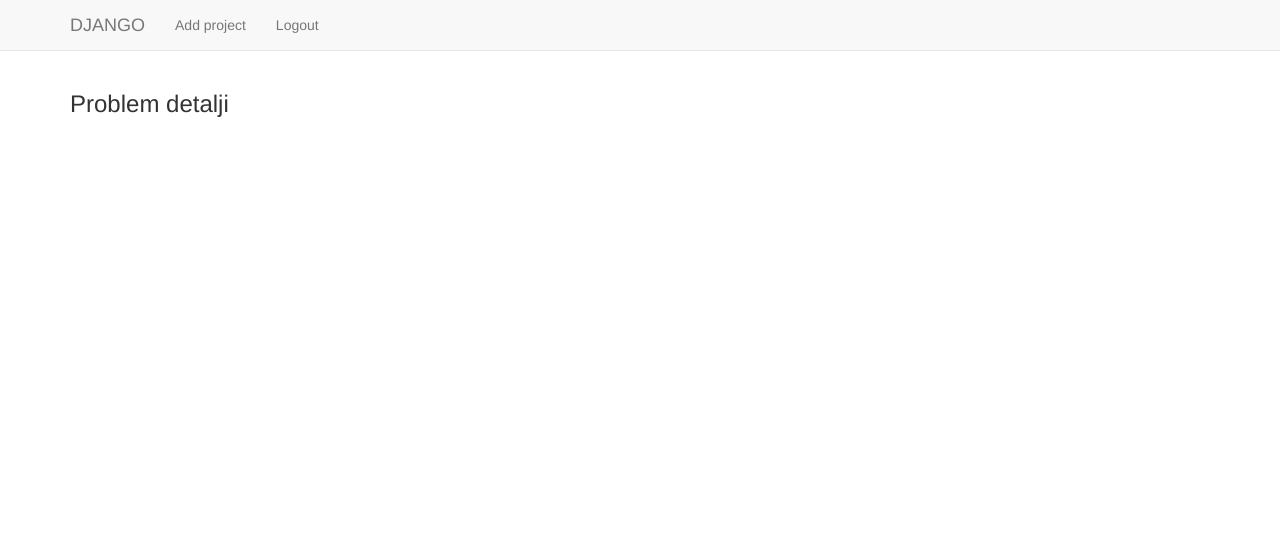
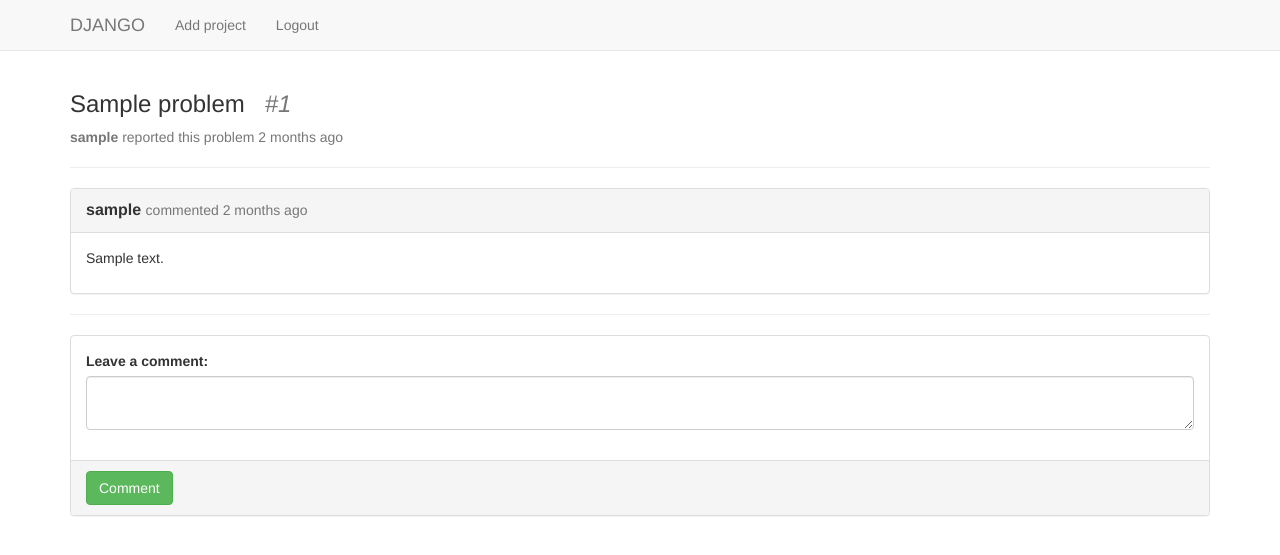
Before and after one commit to stefan096/UKS, a Django app: page /projects/1/problems/1/ in a window 1280 px wide. Shown: the top 555 px of the page. Run offline with Django 3.2, Linux system fonts and the light colour scheme; a user stored in the database is signed in; tables that the repository leaves empty hold one stand-in row (values such as "Sample post"); some libraries are stand-ins or nearby versions.

Commit message:
#8 - List of comments on problem

```diff
--- a/gitclone/settings.py
+++ b/gitclone/settings.py
@@ -33,6 +33,7 @@ ALLOWED_HOSTS = []
 INSTALLED_APPS = [
     'dal',
     'dal_select2',
+    'django.contrib.humanize',
     'miniGithub.apps.MinigithubConfig',
     'django.contrib.admin',
     'django.contrib.auth',
--- a/miniGithub/templates/miniGithub/problem_details.html
+++ b/miniGithub/templates/miniGithub/problem_details.html
@@ -1,4 +1,48 @@
 {% extends "miniGithub/base.html" %}
+{% load humanize %}
 {% block body_block %}
-  <h3>Problem detalji</h3>
+  <h3>
+    {{ problem.title }}
+    &nbsp;
+    <i class="text-muted">
+      #{{ problem.id }}
+    </i>
+  </h3>
+  <p class="text-muted">
+    <strong> {{ reported_by.creator }} </strong>
+    reported this problem {{ reported_by.created_time|naturaltime }}
+  </p>
+  <hr />
+  <div>
+
+    {% for comment in comments %}
+      <div class="panel panel-default">
+        <div class="panel-heading">
+          <strong class="panel-title">
+            {{ comment.creator }}
+          </strong>
+          <span class="text-muted">
+            commented {{ comment.created_time|naturaltime }}
+          </span>
+        </div>
+        <div class="panel-body">
+          <p>
+            {{ comment.description }}
+          </p>
+        </div>
+      </div>
+    {% endfor %}
+  </div>
+  <hr />
+  <div class="panel panel-default">
+    <div class="panel-body">
+      <div class="form-group">
+        <label for="description">Leave a comment:</label>
+        <textarea class="form-control" name="description"></textarea>
+      </div>
+    </div>
+    <div class="panel-footer">
+        <input class="btn btn-success" type="submit" name="" value="Comment">
+    </div>
+  </div>
 {% endblock %}
--- a/miniGithub/views/projects.py
+++ b/miniGithub/views/projects.py
@@ -7,7 +7,7 @@ from django.db.models import Q
 from django.contrib.auth.decorators import login_required
 
 from miniGithub.forms import ProblemForm
-from miniGithub.models import Project, Problem, Profile
+from miniGithub.models import Project, Problem, Profile, Comment
 from django.contrib import messages
 
 
@@ -58,8 +58,9 @@ def project_save(request, project_id):
 @login_required
 def problem_view(request, project_id, problem_id):
     problem = get_object_or_404(Problem, pk=problem_id)
-
-    return render(request, 'miniGithub/problem_details.html', {'problem': problem})
+    comments = Comment.objects.filter(problem=problem.id)
+    reported_by = comments.first()
+    return render(request, 'miniGithub/problem_details.html', {'problem': problem, 'comments': comments, 'reported_by': reported_by})
 
 
 @login_required
```
Also changed, not shown: README.md (added).
